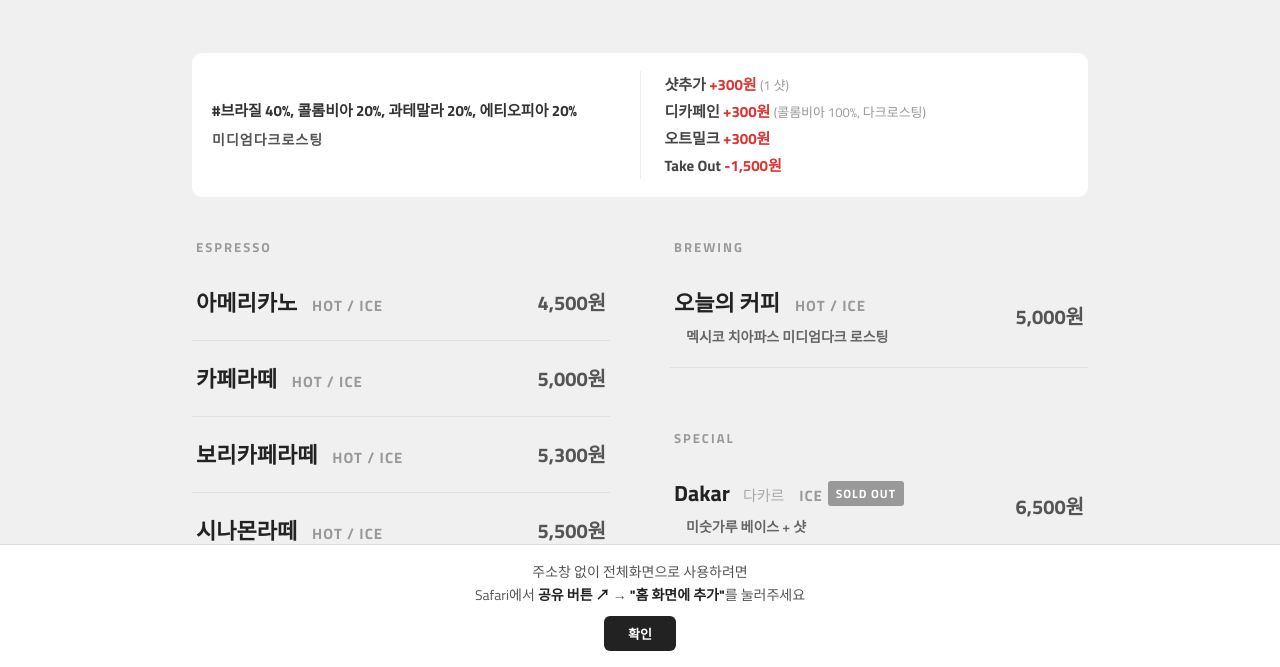
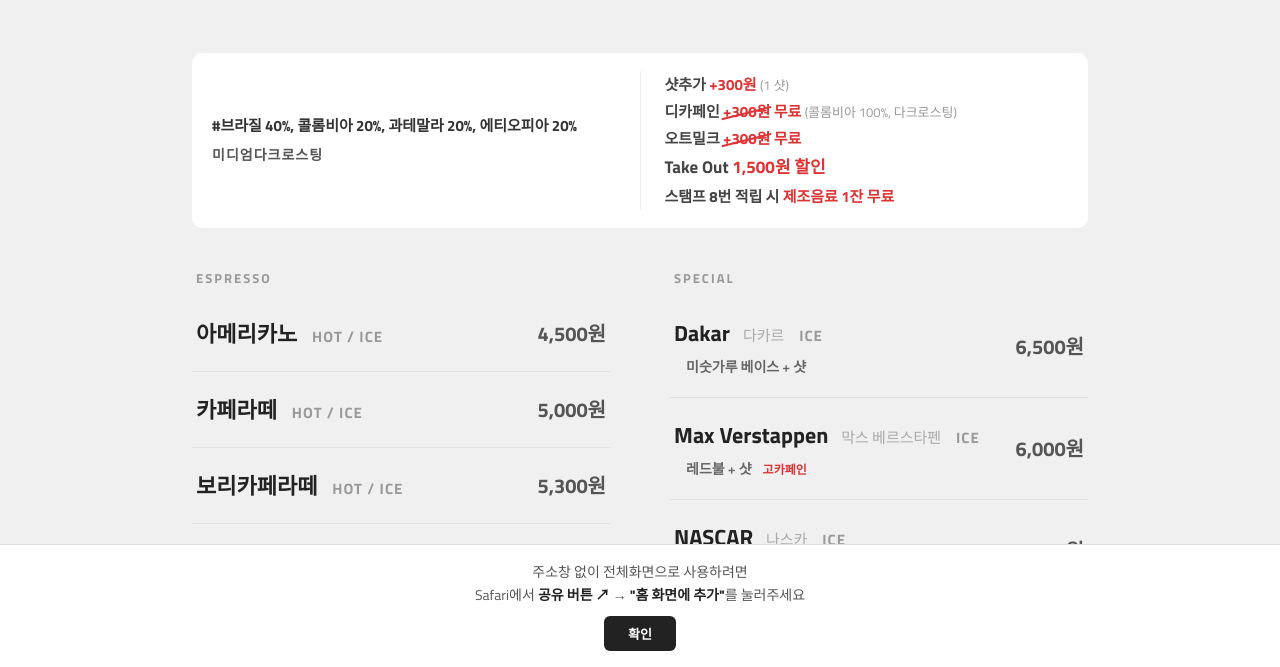
Before and after one commit to wmeg-official/menu, a plain HTML site: page index.html in a window 1280 px wide. Shown: the part 133-800 px from the top of the page. Drawn offline with Linux system fonts and the light colour scheme.

Commit message:
메뉴 및 안내 문구 업데이트
- BREWING 카테고리(오늘의 커피) 임시 제거, SPECIAL 우측 컬럼 복귀
- ADE 3종 ICE 표시, 다카르 SOLD OUT 해제
- TEA에 수제 매실차(5,500원), 수제 레몬차(6,000원) 추가, 밀크티 고당도 문구 제거
- 디카페인/오트밀크 +300원에 사선 + 무료 표시
- Take Out 1,500원 할인 (글자 크기 확대)
- 스탬프 8번 적립 시 제조음료 1잔 무료 안내 추가
- Max Verstappen/NASCAR 제로 선택 가능 문구 제거

Co-Authored-By: Claude Sonnet 5.5 <noreply@anthropic.com>

```diff
--- a/index.html
+++ b/index.html
@@ -276,6 +276,25 @@
     .bean-info-price {
       color: #d33;
       font-weight: 700;
+    }
+
+    .bean-info-takeout {
+      font-size: 17px;
+    }
+
+    .bean-info-struck {
+      position: relative;
+      display: inline-block;
+    }
+
+    .bean-info-struck::after {
+      content: '';
+      position: absolute;
+      left: -2px;
+      right: -2px;
+      top: 50%;
+      border-top: 2px solid #d33;
+      transform: rotate(-14deg);
     }
 
     @media (max-width: 600px) {
@@ -618,18 +637,12 @@
             ]
           },
           {
-            title: 'BREWING',
+            title: 'SPECIAL',
             columnBreak: true,
             items: [
-              { name: '오늘의 커피', price: '5,000', brief: ['멕시코 치아파스 미디엄다크 로스팅'], hotice: true, desc: '오늘의 원두로 내려드리는 브루잉 커피입니다. 멕시코 치아파스 미디엄다크 로스팅.', emoji: '☕' },
-            ]
-          },
-          {
-            title: 'SPECIAL',
-            items: [
-              { name: 'Dakar', nameKr: '다카르', soldOut: true, price: '6,500', brief: ['미숫가루 베이스 + 샷'], hotice: 'ICE', desc: '고소한 미숫가루 베이스에 에스프레소 샷을 더한 시그니처 음료입니다.', emoji: '🥤' },
-              { name: 'Max Verstappen', nameKr: '막스 베르스타펜', price: '6,000', brief: ['레드불 + 샷 <span class="caution">고카페인</span>', '제로 선택 가능'], hotice: 'ICE', desc: '에너지 드링크 레드불에 에스프레소 샷을 더한 강력한 시그니처 음료입니다.', emoji: '🧃' },
-              { name: 'NASCAR', nameKr: '나스카', price: '5,500', brief: ['코카콜라 + 샷', '제로 선택 가능'], hotice: 'ICE', desc: '시원한 코카콜라에 에스프레소 샷을 더한 특별한 시그니처 음료입니다.', emoji: '🥤' },
+              { name: 'Dakar', nameKr: '다카르', price: '6,500', brief: ['미숫가루 베이스 + 샷'], hotice: 'ICE', desc: '고소한 미숫가루 베이스에 에스프레소 샷을 더한 시그니처 음료입니다.', emoji: '🥤' },
+              { name: 'Max Verstappen', nameKr: '막스 베르스타펜', price: '6,000', brief: ['레드불 + 샷 <span class="caution">고카페인</span>'], hotice: 'ICE', desc: '에너지 드링크 레드불에 에스프레소 샷을 더한 강력한 시그니처 음료입니다.', emoji: '🧃' },
+              { name: 'NASCAR', nameKr: '나스카', price: '5,500', brief: ['코카콜라 + 샷'], hotice: 'ICE', desc: '시원한 코카콜라에 에스프레소 샷을 더한 특별한 시그니처 음료입니다.', emoji: '🥤' },
             ]
           },
         ]
@@ -639,9 +652,9 @@
           {
             title: 'ADE',
             items: [
-              { name: `매실에이드 <svg class="sketch-icon" viewBox="0 0 48 48" xmlns="http://www.w3.org/2000/svg"><g fill="none" stroke="#5a7a3a" stroke-width="1.6" stroke-linecap="round" stroke-linejoin="round"><circle cx="24" cy="28" r="12" fill="#c8dc9a"/><path d="M24 16 Q22 10 18 8" stroke="#5a7a3a"/><path d="M22 12 Q26 8 30 10 Q29 14 24 15Z" fill="#8ab070" stroke="#3a5a2a"/><path d="M20 24 Q24 22 24 32"/></g></svg>`, price: '6,000', brief: ['제철 매실로 담근 수제 매실액 사용'], desc: '수제 매실 원액에 탄산을 더한 상큼달콤한 에이드입니다.', emoji: '🍹' },
-              { name: `레몬에이드 <svg class="sketch-icon" viewBox="0 0 48 48" xmlns="http://www.w3.org/2000/svg"><g fill="none" stroke="#b59a1a" stroke-width="1.6" stroke-linecap="round" stroke-linejoin="round"><ellipse cx="24" cy="26" rx="11" ry="14" fill="#f5e58a"/><path d="M24 12 L24 10"/><path d="M24 40 L24 42"/><path d="M18 26 Q24 24 30 26"/><path d="M20 22 Q24 20 28 22"/><path d="M20 30 Q24 32 28 30"/></g></svg>`, price: '6,500', brief: ['비정제 설탕을 넣은 수제 레몬에이드'], desc: '수제 레몬 원액에 탄산을 더한 상큼한 에이드입니다.', emoji: '🍋' },
-              { name: `청귤에이드 <svg class="sketch-icon" viewBox="0 0 48 48" xmlns="http://www.w3.org/2000/svg"><g fill="none" stroke="#3a7a3a" stroke-width="1.6" stroke-linecap="round" stroke-linejoin="round"><circle cx="24" cy="28" r="13" fill="#b8dca8"/><path d="M22 15 Q20 8 14 6 Q12 10 16 14 Q20 16 22 15Z" fill="#c5e5c5" stroke="#3a7a3a"/><path d="M22 15 Q18 10 14 8"/><path d="M18 24 Q22 28 26 24"/><path d="M22 34 Q26 32 30 34"/></g></svg>`, price: '6,500', seasonal: true, brief: ['수제 유기농 제주청귤 에이드'], desc: '유기농 청귤 원액에 탄산을 더한 상큼한 수제 에이드입니다.', emoji: '🍈' },
+              { name: `매실에이드 <svg class="sketch-icon" viewBox="0 0 48 48" xmlns="http://www.w3.org/2000/svg"><g fill="none" stroke="#5a7a3a" stroke-width="1.6" stroke-linecap="round" stroke-linejoin="round"><circle cx="24" cy="28" r="12" fill="#c8dc9a"/><path d="M24 16 Q22 10 18 8" stroke="#5a7a3a"/><path d="M22 12 Q26 8 30 10 Q29 14 24 15Z" fill="#8ab070" stroke="#3a5a2a"/><path d="M20 24 Q24 22 24 32"/></g></svg>`, price: '6,000', hotice: 'ICE', brief: ['제철 매실로 담근 수제 매실액 사용'], desc: '수제 매실 원액에 탄산을 더한 상큼달콤한 에이드입니다.', emoji: '🍹' },
+              { name: `레몬에이드 <svg class="sketch-icon" viewBox="0 0 48 48" xmlns="http://www.w3.org/2000/svg"><g fill="none" stroke="#b59a1a" stroke-width="1.6" stroke-linecap="round" stroke-linejoin="round"><ellipse cx="24" cy="26" rx="11" ry="14" fill="#f5e58a"/><path d="M24 12 L24 10"/><path d="M24 40 L24 42"/><path d="M18 26 Q24 24 30 26"/><path d="M20 22 Q24 20 28 22"/><path d="M20 30 Q24 32 28 30"/></g></svg>`, price: '6,500', hotice: 'ICE', brief: ['비정제 설탕을 넣은 수제 레몬에이드'], desc: '수제 레몬 원액에 탄산을 더한 상큼한 에이드입니다.', emoji: '🍋' },
+              { name: `청귤에이드 <svg class="sketch-icon" viewBox="0 0 48 48" xmlns="http://www.w3.org/2000/svg"><g fill="none" stroke="#3a7a3a" stroke-width="1.6" stroke-linecap="round" stroke-linejoin="round"><circle cx="24" cy="28" r="13" fill="#b8dca8"/><path d="M22 15 Q20 8 14 6 Q12 10 16 14 Q20 16 22 15Z" fill="#c5e5c5" stroke="#3a7a3a"/><path d="M22 15 Q18 10 14 8"/><path d="M18 24 Q22 28 26 24"/><path d="M22 34 Q26 32 30 34"/></g></svg>`, price: '6,500', seasonal: true, hotice: 'ICE', brief: ['수제 유기농 제주청귤 에이드'], desc: '유기농 청귤 원액에 탄산을 더한 상큼한 수제 에이드입니다.', emoji: '🍈' },
             ]
           },
           {
@@ -656,13 +669,15 @@
             title: 'TEA',
             columnBreak: true,
             items: [
+              { name: '수제 매실차', price: '5,500', desc: '제철 매실로 담근 수제 매실액으로 만든 새콤달콤한 매실차입니다.', emoji: '🍵' },
+              { name: '수제 레몬차', price: '6,000', desc: '수제 레몬청으로 만든 상큼한 레몬차입니다.', emoji: '🍋' },
               { name: `수제 청귤차 <svg class="sketch-icon" viewBox="0 0 48 48" xmlns="http://www.w3.org/2000/svg"><g fill="none" stroke="#3a7a3a" stroke-width="1.6" stroke-linecap="round" stroke-linejoin="round"><circle cx="24" cy="28" r="13" fill="#b8dca8"/><path d="M22 15 Q20 8 14 6 Q12 10 16 14 Q20 16 22 15Z" fill="#c5e5c5" stroke="#3a7a3a"/><path d="M22 15 Q18 10 14 8"/><path d="M18 24 Q22 28 26 24"/><path d="M22 34 Q26 32 30 34"/></g></svg>`, price: '6,000', seasonal: true, hotice: 'HOT', desc: '수제 청귤청으로 만든 상큼한 청귤차입니다.', emoji: '🍈' },
               { name: '홍차', price: '5,000', brief: ['실론 / 얼그레이 / 잉글리시 브랙퍼스트 / 카다멈', '피치 & 패션프룻 / 레몬 & 라임 트위스트', '스트로베리 센세이션'], hotice: true, desc: '다양한 홍차 중 선택 가능합니다.', emoji: '🫖' },
               { name: '녹차', price: '5,000', brief: ['그린티 / 민트 그린티 / 자스민 그린티'], hotice: true, desc: '깔끔한 그린티, 상쾌한 민트 그린티, 향긋한 자스민 그린티 중 선택 가능합니다.', emoji: '🍵' },
               { name: '우롱차', price: '5,000', hotice: true, desc: '은은한 꽃향과 부드러운 맛이 특징인 반발효차입니다.', emoji: '🍵' },
               { name: '캐모마일', price: '5,000', brief: ['일반 / 허니'], hotice: true, desc: '은은한 꽃향으로 마음이 편안해지는 허브티입니다. 일반 / 허니 선택 가능합니다.', emoji: '🌼' },
               { name: 'Yellow Cream', nameKr: '과일블렌드', price: '5,000', brief: ['사과조각 71%, 건조사과다이스 8%, 스피어민트잎 5% 등'], hotice: true, desc: '상큼한 사과와 스피어민트, 금잔화꽃이 어우러진 과일 블렌드 티입니다.', emoji: '🍎' },
-              { name: '밀크티', price: '5,000', soldOut: true, brief: ['<span class="caution">고당도</span>'], hotice: true, desc: '진한 홍차에 우유와 시럽을 더한 달콤한 밀크티입니다.', emoji: '🥤' },
+              { name: '밀크티', price: '5,000', soldOut: true, hotice: true, desc: '진한 홍차에 우유와 시럽을 더한 달콤한 밀크티입니다.', emoji: '🥤' },
             ]
           }
         ]
@@ -719,10 +734,11 @@
             <div class="bean-info-decaf">
               <div>
                 <div>샷추가 <span class="bean-info-price">+300원</span> <span class="bean-info-sub">(1 샷)</span></div>
-                <div>디카페인 <span class="bean-info-price">+300원</span> <span class="bean-info-sub">(콜롬비아 100%, 다크로스팅)</span></div>
-                <div>오트밀크 <span class="bean-info-price">+300원</span></div>
+                <div>디카페인 <span class="bean-info-price bean-info-struck">+300원</span> <span class="bean-info-price">무료</span> <span class="bean-info-sub">(콜롬비아 100%, 다크로스팅)</span></div>
+                <div>오트밀크 <span class="bean-info-price bean-info-struck">+300원</span> <span class="bean-info-price">무료</span></div>
               </div>
-              <div>Take Out <span class="bean-info-price">-1,500원</span></div>
+              <div class="bean-info-takeout">Take Out <span class="bean-info-price">1,500원 할인</span></div>
+              <div>스탬프 8번 적립 시 <span class="bean-info-price">제조음료 1잔 무료</span></div>
             </div>
           </div>`;
       }
```
